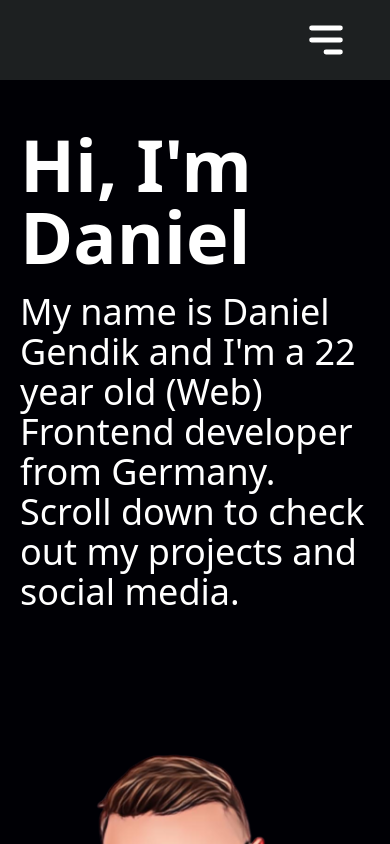
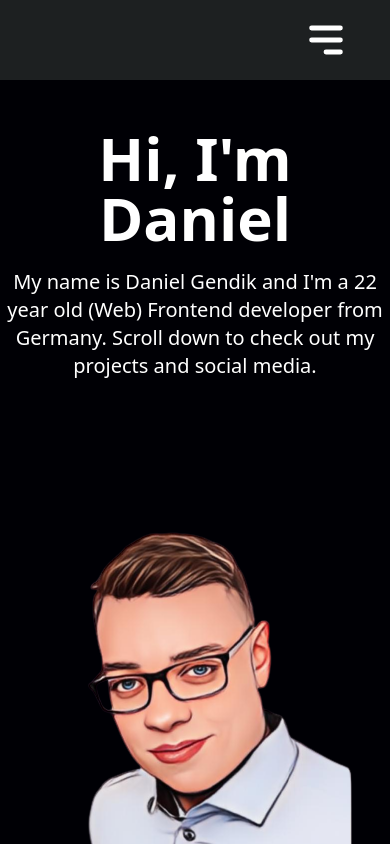
Before and after one commit to danielgen01/Portfolio-Daniel-G, a React (Vite) app: page / in a window 390 px wide. Shown: the top 844 px of the page. Built offline with nearby package versions, Linux system fonts and the light colour scheme.

Commit message:
responsive design changes

```diff
--- a/src/components/AboutMe.tsx
+++ b/src/components/AboutMe.tsx
@@ -5,7 +5,7 @@ const AboutMe: React.FC = () => {
     <>
       <div
         id="aboutme"
-        className="text-white selection:bg-sky-300 flex flex-col items-center justify-center gap-6 w-screen mt-10 bg-gray-500/20 h-[500px]"
+        className="text-white selection:bg-sky-300 flex flex-col items-center justify-center gap-6 w-screen mt-10 bg-gray-500/20 h-[700px]"
       >
         <h1 className="text-5xl lg:text-6xl font-bold">About me</h1>
         <h2 className=" text-2xl lg:text-3xl mx-10 lg:mx-72 font-medium">
--- a/src/components/MainBanner.tsx
+++ b/src/components/MainBanner.tsx
@@ -7,10 +7,10 @@ import CV from  "../assets/images/Lebenslauf Daniel Adrian Gendik.pdf"
 const MainBanner: React.FC = () => {
   return (
     <div className="main-banner text-white selection:bg-sky-300">
-      <div className="grid grid-cols-1 lg:grid-cols-2 justify-between mt-12 lg:items-center lg:mt-0 mx-5">
-        <div className="description flex flex-col gap-5  text-left items-start">
-          <h1 className="font-bold text-7xl">Hi, I'm Daniel</h1>
-          <h2 className="font-normal text-4xl">
+      <div className="grid grid-cols-1 lg:grid-cols-2 justify-between mt-12 lg:items-center lg:mt-0">
+        <div className="description flex flex-col gap-5  text-center lg:text-left items-start">
+          <h1 className="font-bold text-6xl">Hi, I'm Daniel</h1>
+          <h2 className="font-normal text-xl lg:text-6xl">
             My name is Daniel Gendik and I'm a 22 year old (Web) Frontend
             developer  from Germany. Scroll down to check out my projects and social media.
           </h2>
--- a/src/components/project-2.tsx
+++ b/src/components/project-2.tsx
@@ -10,7 +10,7 @@ export function Project2() {
         <img src={Ecommercescreen} alt="E-Commerce-Screenshot" />
       </div>
       <div className="project-description text-white flex flex-col items-center gap-5 justify-between">
-        <h1 className="font-semibold text-3xl">E-Commerce App Multipage</h1>
+        <h1 className="font-semibold text-3xl text-center">E-Commerce App Multipage</h1>
         <h2 className="text-2xl text-center lg:mx-20">
           I built an E-Commerce store from scratch. I used React with Typescript
           to build components and Redux for state management. I styled my app
--- a/src/components/project-3.tsx
+++ b/src/components/project-3.tsx
@@ -11,7 +11,7 @@ export function Project3() {
         <img src={barberscreem} alt="barberscreen" />
       </div>
       <div className="project-description text-white flex flex-col items-center gap-5 justify-between">
-        <h1 className="font-semibold text-3xl">Barbershop landing page</h1>
+        <h1 className="font-semibold text-3xl text-center">Barbershop landing page</h1>
         <h2 className="text-2xl text-center lg:mx-20">
           I built a barbershop landing page (non interactive). I created this
           page based on a figma design. I developed this project with
```
